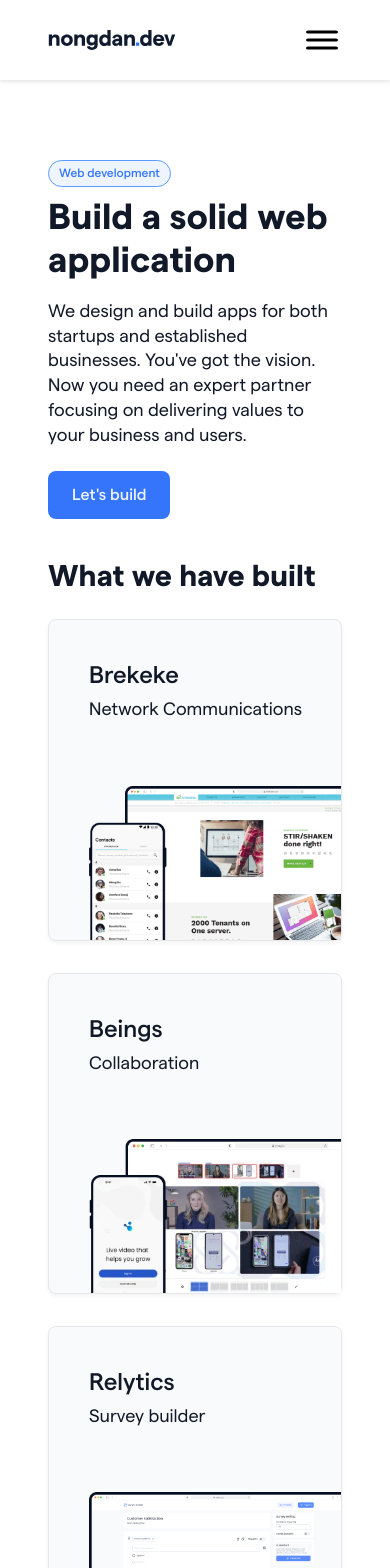
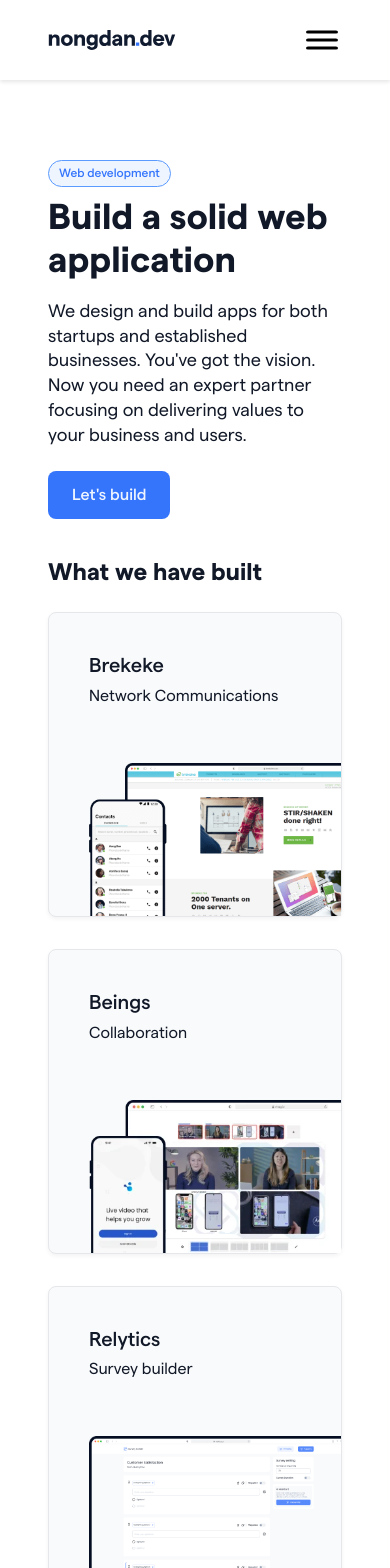
Before and after one commit to nongdan-dev/website, a React (Vite) app: page /development/web-development in a window 390 px wide. Shown: the top 1568 px of the page. Built offline with nearby package versions, Linux system fonts and the light colour scheme.

Commit message:
responsive

```diff
--- a/src/components/widget/ProjectCard.tsx
+++ b/src/components/widget/ProjectCard.tsx
@@ -6,13 +6,13 @@ type ProjectCardProps = {
 
 export function ProjectCard({ image, title, description }: ProjectCardProps) {
   return (
-    <div className='flex flex-col gap-16 rounded-lg border border-gray-200 bg-gray-50 pl-10 pt-10 shadow-sm shadow-black/5'>
-      <div className='flex flex-col gap-1'>
-        <p className='text-2xl font-medium'>{title}</p>
-        <p className='text-lg'>{description}</p>
+    <div className='flex flex-col rounded-lg border border-gray-200 bg-gray-50 shadow-sm shadow-black/5'>
+      <div className='mb-4 flex flex-col gap-1 p-10'>
+        <p className='text-xl font-medium md:text-2xl'>{title}</p>
+        <p className='truncate md:text-lg'>{description}</p>
       </div>
-      <div className='col-content z-10'>
-        <img src={image} alt={title} />
+      <div className='col-content z-10 pl-10'>
+        <img src={image} alt='' />
       </div>
     </div>
   )
--- a/src/pages/Development/MobileDevelopment/index.tsx
+++ b/src/pages/Development/MobileDevelopment/index.tsx
@@ -47,7 +47,7 @@ function MobileDevelopment() {
             </h1>
           )}
         />
-        <p className='mt-4 w-full text-lg md:w-1/2'>
+        <p className='mt-4 w-full text-lg lg:w-1/2'>
           Our expertise includes top mobile development service which is
           well-designed, practical and cross-platform, bringing seamless mobile
           apps experiences for digital users on any device.
@@ -58,7 +58,9 @@ function MobileDevelopment() {
           </Link>
         </Button>
         <Section.Content>
-          <h2 className='text-title !text-3xl'>What we have built</h2>
+          <h2 className='text-title !text-2xl sm:!text-3xl'>
+            What we have built
+          </h2>
           <div className='mt-6 grid grid-cols-1 gap-8 sm:grid-cols-2 md:grid-cols-3'>
             {PROJECTS.map(project => (
               <ProjectCard key={project.title} {...project} />
--- a/src/pages/Development/WebDevelopment/index.tsx
+++ b/src/pages/Development/WebDevelopment/index.tsx
@@ -32,7 +32,7 @@ function WebDevelopment() {
             </h1>
           )}
         />
-        <p className='mt-4 w-full text-lg md:w-1/2'>
+        <p className='mt-4 w-full text-lg lg:w-1/2'>
           We design and build apps for both startups and established businesses.
           You've got the vision. Now you need an expert partner focusing on
           delivering values to your business and users.
@@ -43,7 +43,9 @@ function WebDevelopment() {
           </Link>
         </Button>
         <Section.Content>
-          <h2 className='text-title !text-3xl'>What we have built</h2>
+          <h2 className='text-title !text-2xl sm:!text-3xl'>
+            What we have built
+          </h2>
           <div className='mt-6 grid grid-cols-1 gap-8 sm:grid-cols-2 md:grid-cols-3'>
             {PROJECTS.map(project => (
               <ProjectCard key={project.title} {...project} />
```
